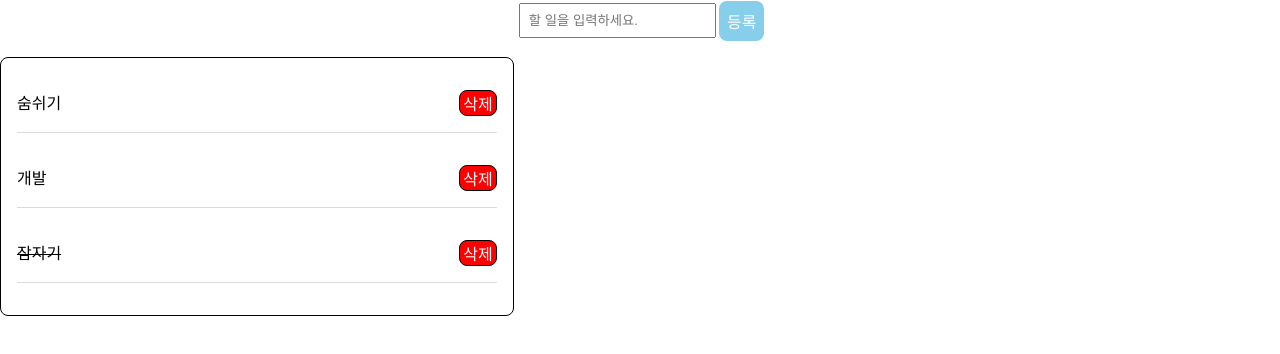
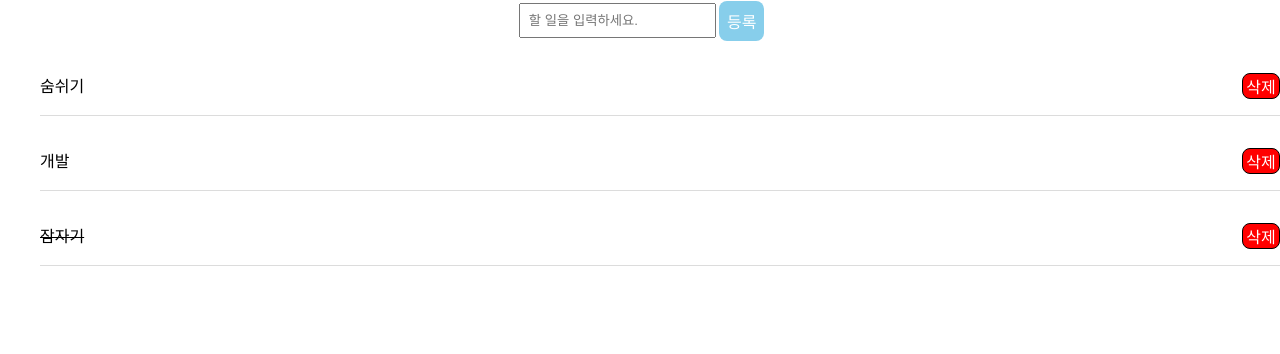
Before and after one commit to dobidugi/TDD-TodoList, a React app: page / in a window 1280 px wide. Shown: the top 354 px of the page. Built offline with nearby package versions, Linux system fonts and the light colour scheme.

Commit message:
Todolist 테스트코드 작성 및 실행

```diff
--- a/src/render/App.jsx
+++ b/src/render/App.jsx
@@ -27,6 +27,10 @@ function App() {
     const onToggle = (id) => {
 
     };
+
+    const onRemove = (id) => {
+
+    };
     return (
         <React.Fragment>
             <TodoForm onInsert={onInsert}/>
--- a/src/render/components/TodoList.jsx
+++ b/src/render/components/TodoList.jsx
@@ -2,10 +2,10 @@ import React from "react";
 import TodoItem from "./TodoItem";
 import classes from "./TodoList.module.css";
 function TodoList(props) {
-    const { todos } = props;
+    const { todos, onRemove, onToggle } = props;
     return (
-        <ul className={classes.list}>
-            {todos.map(todo => <TodoItem key={todo.id} todo={todo} />)}
+        <ul>
+            {todos.map(todo => <TodoItem key={todo.id} todo={todo} onRemove={onRemove} onToggle={onToggle} />)}
         </ul>
     );
 }
```
Also changed, not shown: 1 other file (tests, documents, lock files or other folders).
